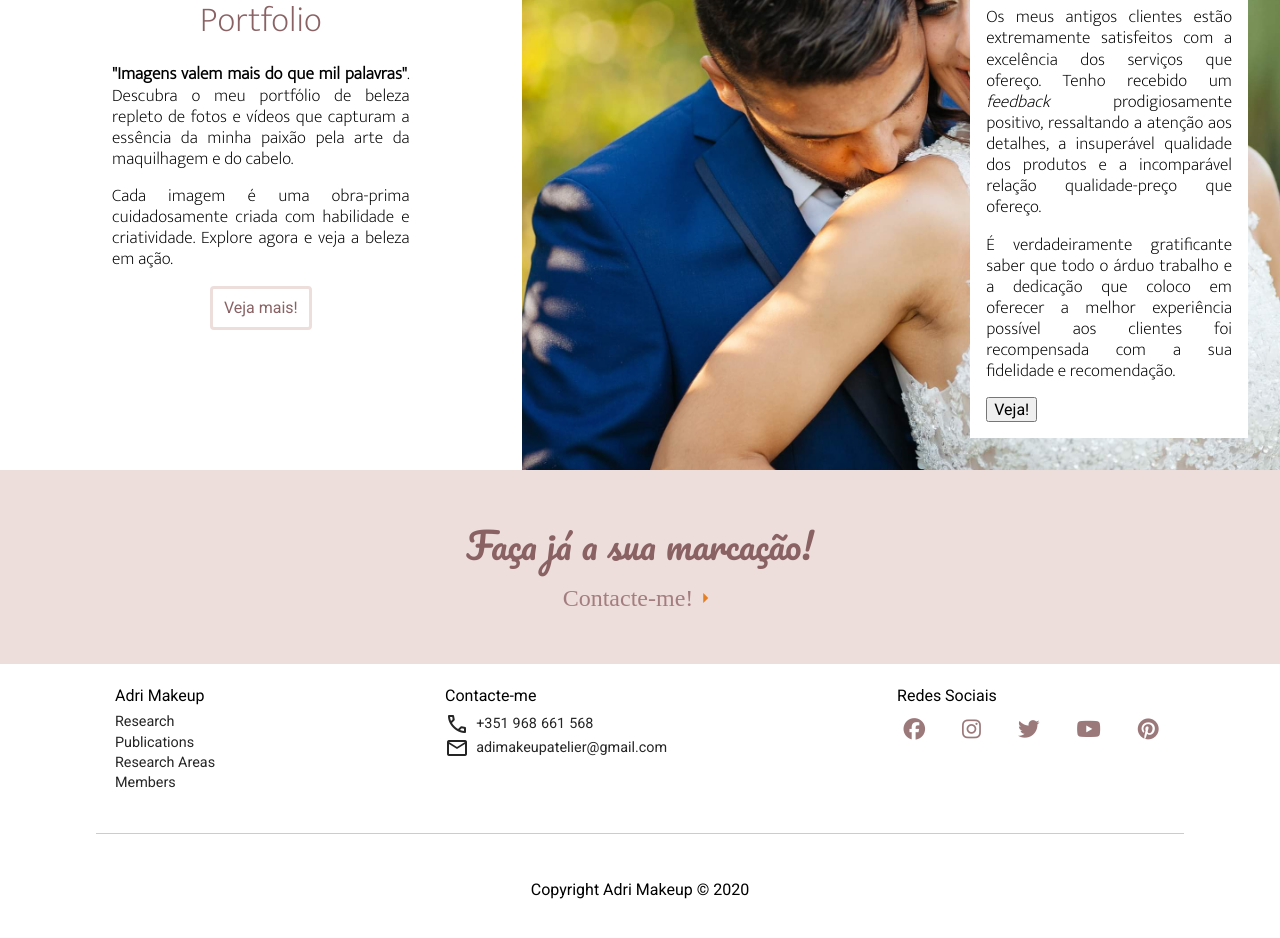
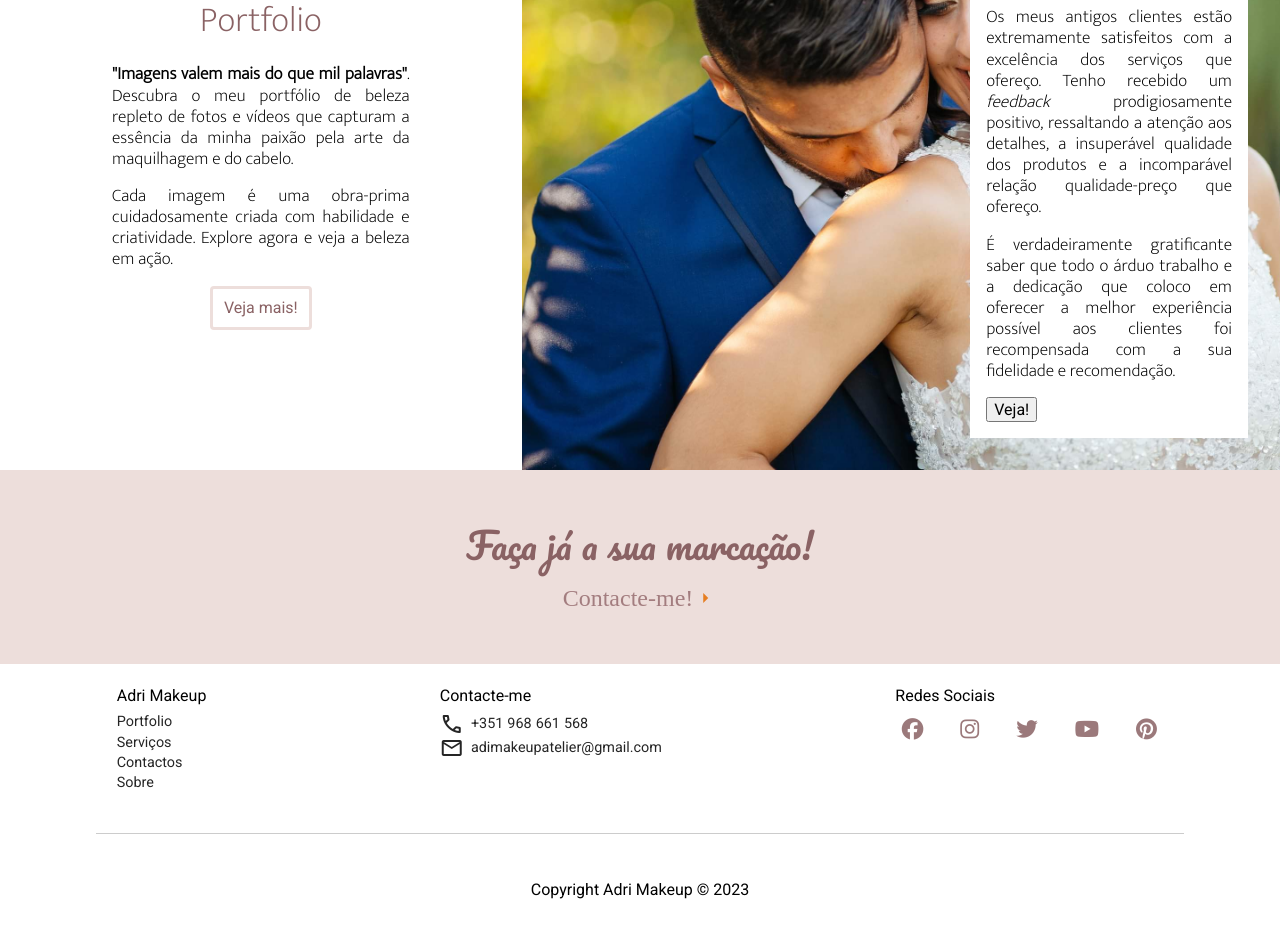
Before and after one commit to adimakeup/adimakeup.github.io, a plain HTML site: page index.html in a window 1280 px wide. Shown: the part 1277-2215 px from the top of the page. Drawn offline with nearby package versions, Linux system fonts and the light colour scheme.

Commit message:
added correct footer and automatic copyright year change

```diff
--- a/index.html
+++ b/index.html
@@ -155,10 +155,10 @@
         <section>
           <h3>Adri Makeup</h3>
           <ul>
-            <li><a href="research">Research</a></li>
-            <li><a href="publications">Publications</a></li>
-            <li><a href="areas">Research Areas</a></li>
-            <li><a href="members">Members</a></li>
+            <li><a href="portfolio.html">Portfolio</a></li>
+            <li><a href="services.html">Serviços</a></li>
+            <li><a href="contacts.html">Contactos</a></li>
+            <li><a href="about.html">Sobre</a></li>
           </ul>
         </section>
         <section class="contact-footer">
@@ -181,7 +181,7 @@
       </div>
       <div>
         <hr>
-        <p>Copyright Adri Makeup &copy; 2020</p>
+        <p>Copyright Adri Makeup &copy; <script>document.write(new Date().getFullYear())</script></p>
       </div>
     </footer>
   </main>
```
